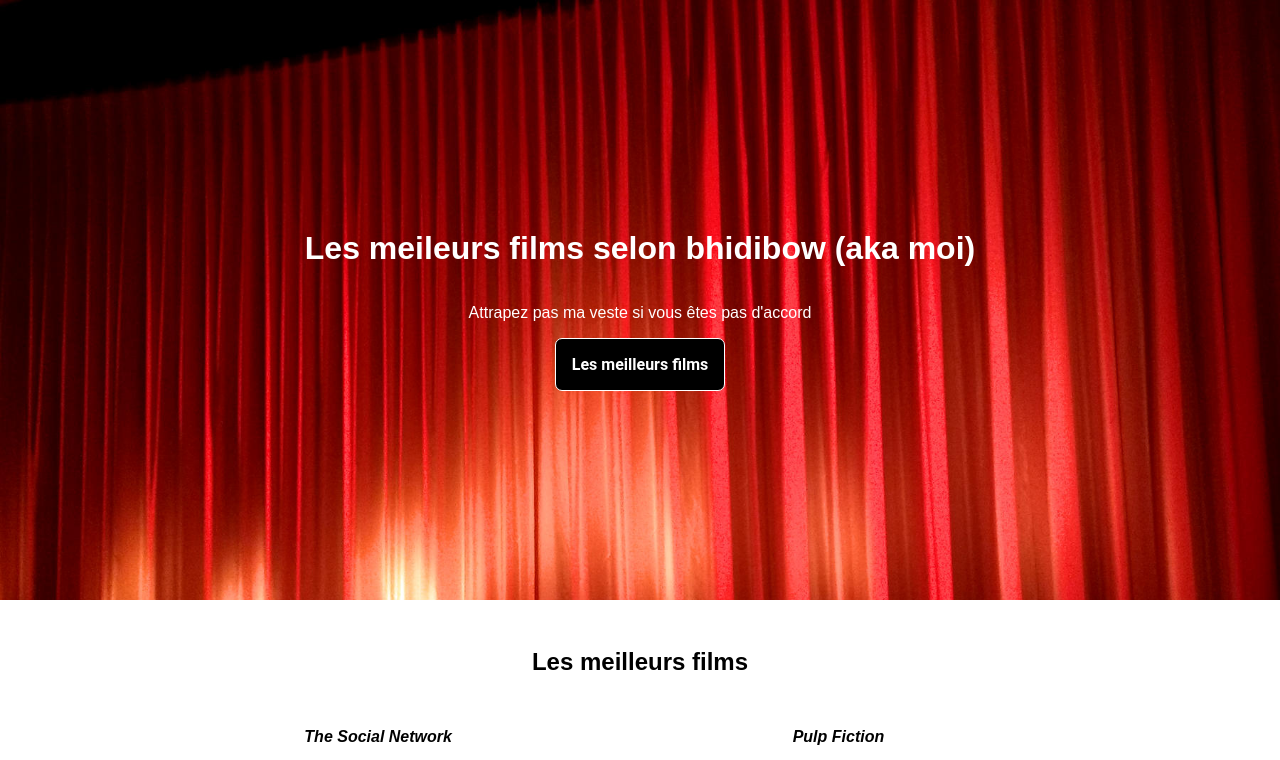
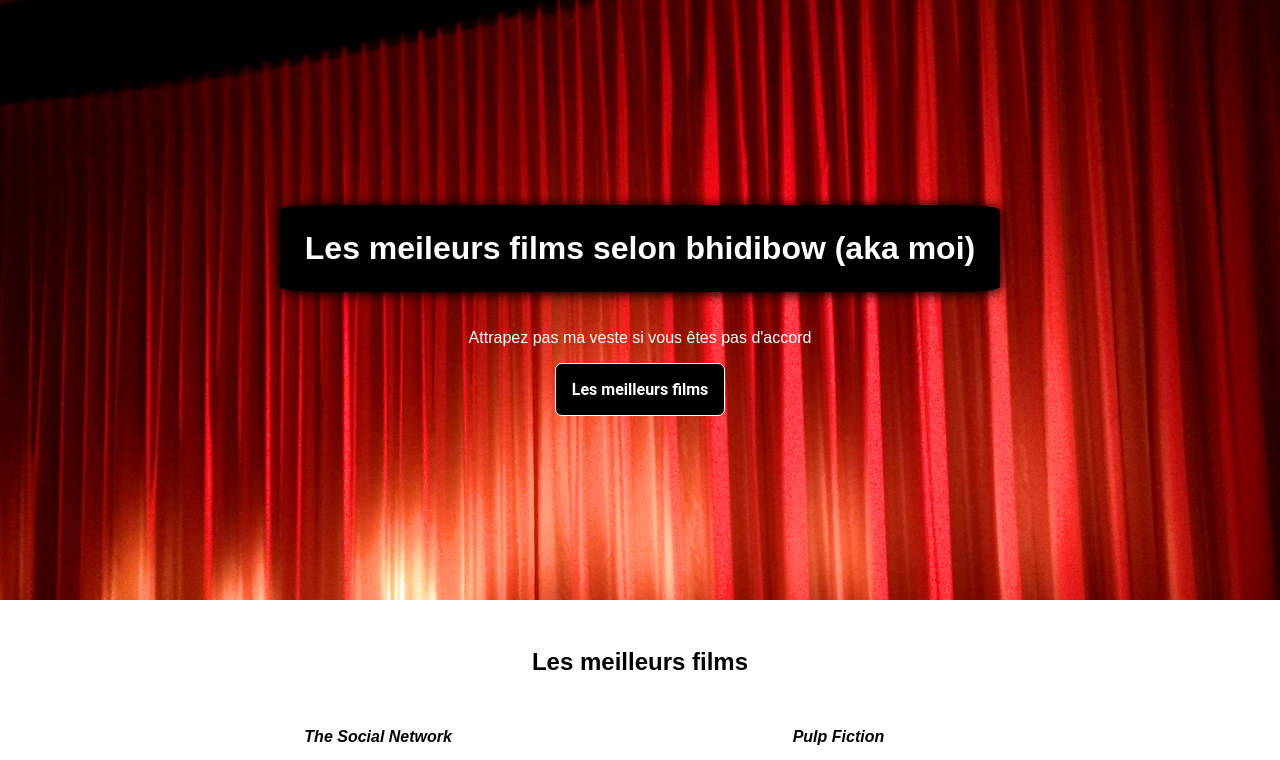
Before and after one commit to bhidibow/lesitedebhidibow, a plain HTML site: page index.html in a window 1280 px wide. Shown: the top 760 px of the page. Drawn offline with Linux system fonts and the light colour scheme.

Commit message:
Add files via upload

```diff
--- a/index.html
+++ b/index.html
@@ -11,7 +11,7 @@
 </head>
 <body>
     <div class="banner">
-    <h1> Les meileurs films selon bhidibow (aka moi) </h1>
+        <h1 class="card-banner"> Les meileurs films selon bhidibow (aka moi) </h1>
         <p> Attrapez pas ma veste si vous êtes pas d'accord</p>
         <a href="https://www.senscritique.com/liste/les_meilleurs_films_de_tous_les_temps/1398987"class="btn-blue"> Les meilleurs films</a>
   </div>
--- a/styles/banner.css
+++ b/styles/banner.css
@@ -15,3 +15,12 @@ color: #ffffff;
 body{
     margin: 0%;
 }
+
+
+.card-banner {
+    background-color: black;
+    border-radius: 6%;
+    padding: 25px;
+    box-shadow: 1px 1px 12px 1px rgb(0, 0, 0);
+
+  }
```
Also changed, not shown: styles/style.css (line endings or trailing spaces).
